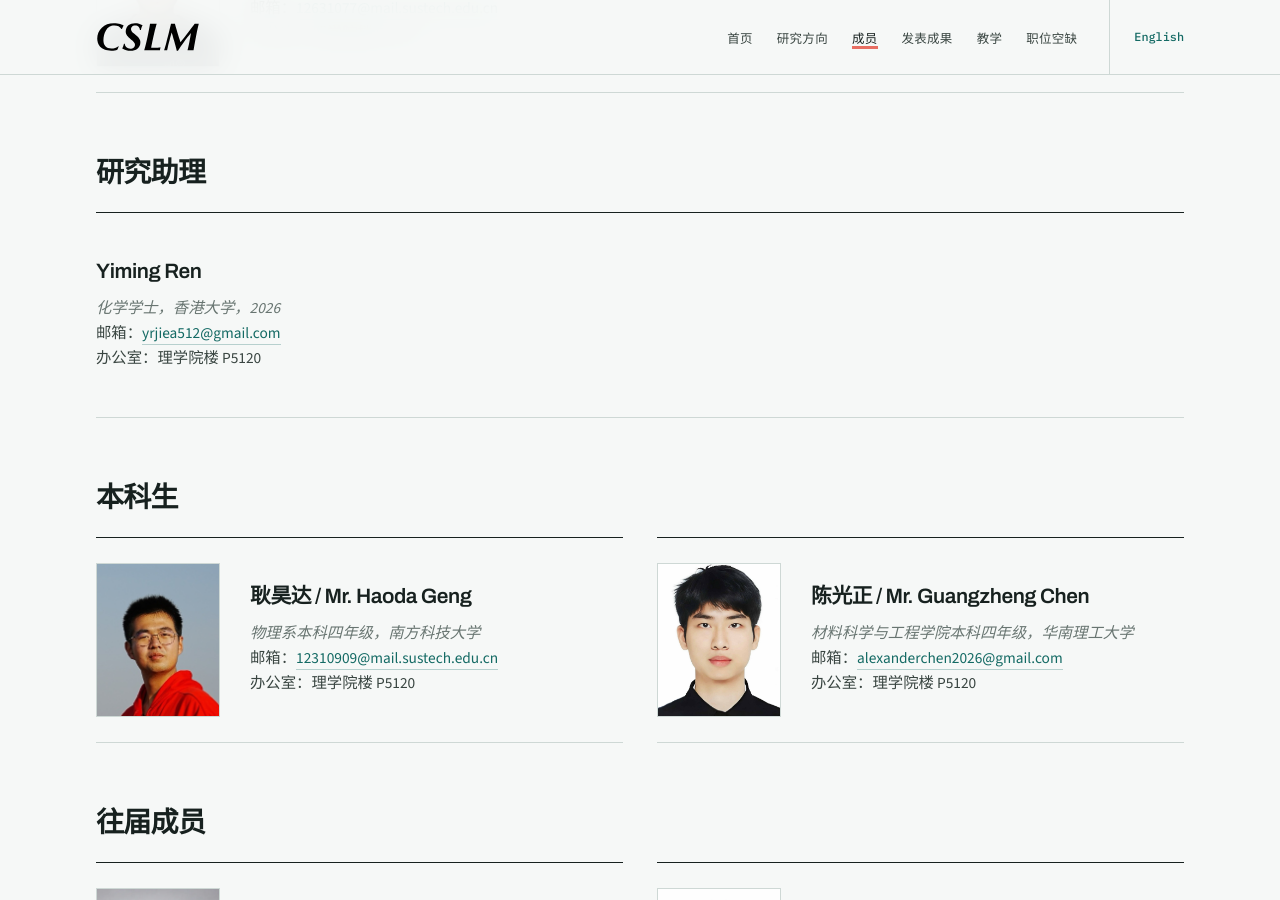
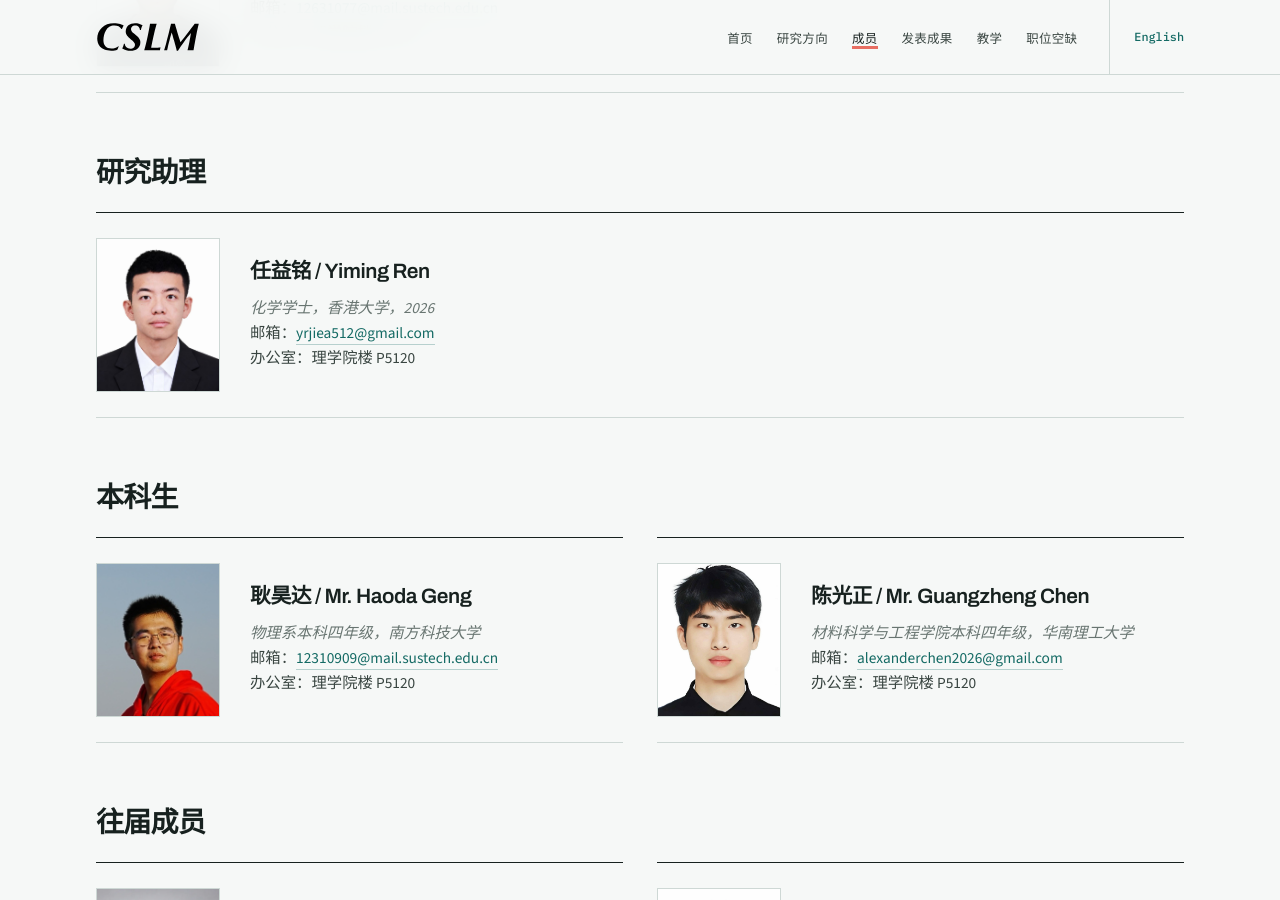
Before and after one commit to xxialab/xxialab.github.io, a Jekyll site: the page built from zh/people.html, in a window 1280 px wide and 900 px high, scrolled down 1429 px. Built offline with Jekyll 4.4.1, drawn with Linux system fonts in a browser that asks for light colours.

Commit message:
Add Yiming Ren portrait and Chinese name

```diff
--- a/people.html
+++ b/people.html
@@ -107,6 +107,7 @@ permalink: /people.html
       <h2>Research Assistant</h2>
       <div class="member-list">
         <div class="card peo-card">
+          <img src="/images/renyiming.jpg" alt="Yiming Ren" class="peo-photo peo-photo-headroom" width="1062" height="1481" loading="lazy" decoding="async">
           <div>
             <h3>Yiming Ren</h3>
             <p>
--- a/zh/people.html
+++ b/zh/people.html
@@ -106,8 +106,9 @@ permalink: /zh/people.html
       <h2>研究助理</h2>
       <div class="member-list">
         <div class="card peo-card">
+          <img src="/images/renyiming.jpg" alt="任益铭" class="peo-photo peo-photo-headroom" width="1062" height="1481" loading="lazy" decoding="async">
           <div>
-            <h3>Yiming Ren</h3>
+            <h3>任益铭 / Yiming Ren</h3>
             <p>
               <em>化学学士，香港大学，2026</em><br>
               邮箱：<a href="mailto:yrjiea512@gmail.com">yrjiea512@gmail.com</a><br>
```
Also changed, not shown: images/renyiming.jpg (added).
